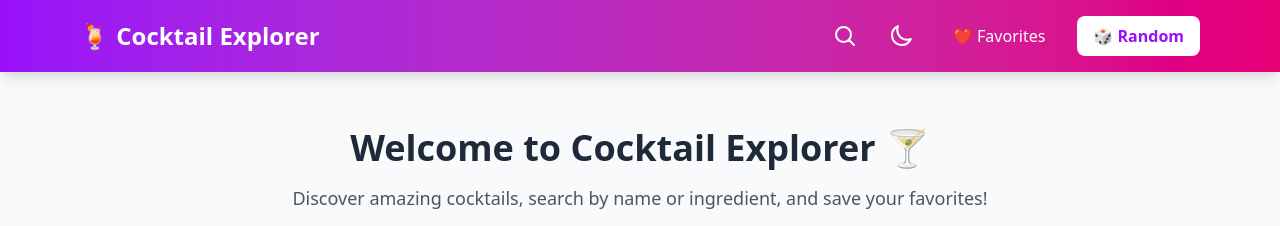
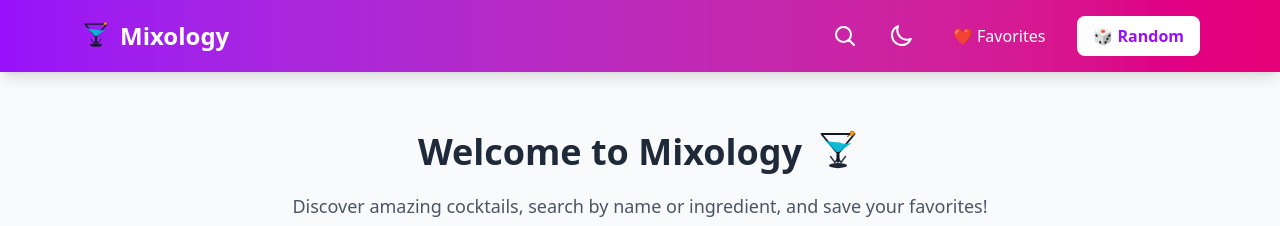
Before and after one commit to bryankhor07/Cocktail-Recipe-Explorer, a React (Vite) app: page / in a window 1280 px wide. Shown: the top 226 px of the page. Built offline with nearby package versions, Linux system fonts and the light colour scheme; no server answers.

Commit message:
Added new Mixology Icon

```diff
--- a/index.html
+++ b/index.html
@@ -2,9 +2,9 @@
 <html lang="en">
   <head>
     <meta charset="UTF-8" />
-    <link rel="icon" type="image/svg+xml" href="/vite.svg" />
+    <link rel="icon" type="image/svg+xml" href="/mixology.svg" />
     <meta name="viewport" content="width=device-width, initial-scale=1.0" />
-    <title>cocktail-recipe-explorer</title>
+    <title>Mixology</title>
   </head>
   <body>
     <div id="root"></div>
--- a/src/components/NavBar.jsx
+++ b/src/components/NavBar.jsx
@@ -26,8 +26,9 @@ export default function NavBar() {
     <nav className="bg-gradient-to-r from-purple-600 to-pink-600 dark:from-purple-900 dark:to-pink-900 text-white shadow-lg" role="navigation" aria-label="Main navigation">
       <div className="container mx-auto px-4 py-4 flex items-center justify-between max-w-6xl">
         {/* App name */}
-        <Link to="/" className="text-2xl font-bold hover:opacity-80 transition-opacity" aria-label="Cocktail Explorer Home">
-          🍹 Cocktail Explorer
+        <Link to="/" className="flex items-center gap-2 text-2xl font-bold hover:opacity-80 transition-opacity" aria-label="Mixology Home">
+          <img src="/mixology.svg" alt="Mixology logo" className="w-8 h-8" />
+          <span>Mixology</span>
         </Link>
 
         {/* Nav links */}
--- a/src/pages/Home.jsx
+++ b/src/pages/Home.jsx
@@ -56,8 +56,9 @@ export default function Home() {
 
   return (
     <div className="container mx-auto px-4 py-8 max-w-7xl">
-      <h1 className="text-4xl font-bold text-gray-800 dark:text-gray-100 mb-4 text-center">
-        Welcome to Cocktail Explorer 🍸
+      <h1 className="text-4xl font-bold text-gray-800 dark:text-gray-100 mb-4 text-center flex items-center justify-center gap-3">
+        <span>Welcome to Mixology</span>
+        <img src="/mixology.svg" alt="Mixology logo" className="w-12 h-12" />
       </h1>
       <p className="text-lg text-gray-600 dark:text-gray-300 mb-8 text-center">
         Discover amazing cocktails, search by name or ingredient, and save your favorites!
```
